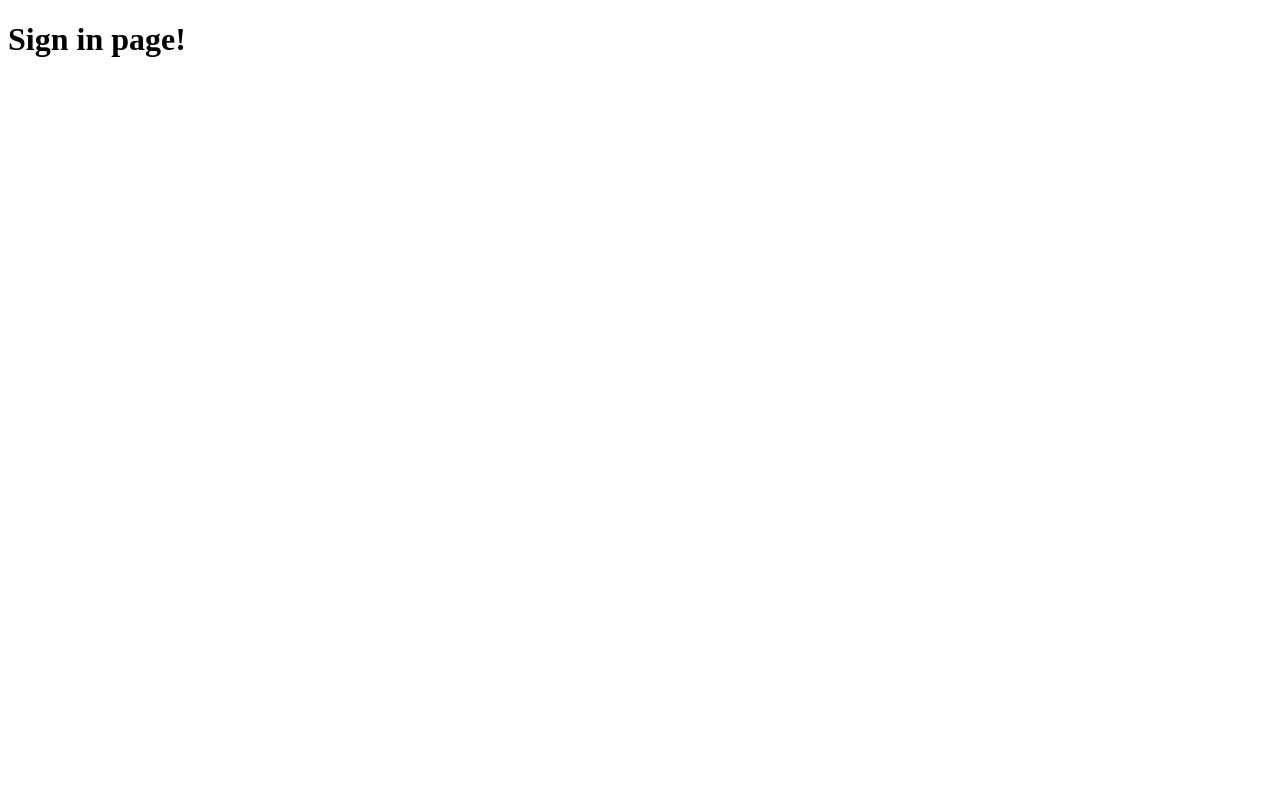
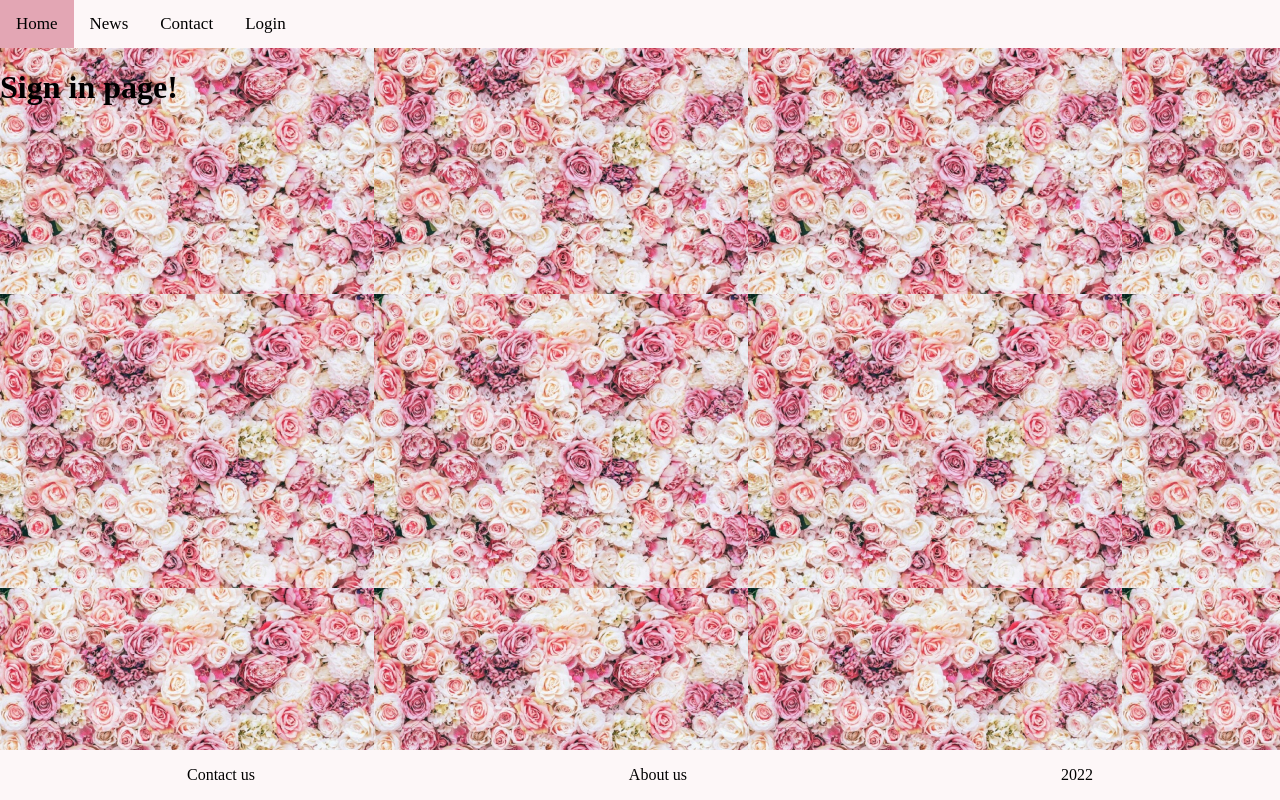
Before and after one commit to dta-byte/BrideTalk, a React (Create React App) app in the folder bridetalk_project/: page /create-user in a window 1280 px wide. Built offline with nearby package versions, Linux system fonts and the light colour scheme.

Commit message:
navbar og footer

```diff
--- /dev/null
+++ b/bridetalk_project/src/components/molecule/index.js
@@ -0,0 +1,4 @@
+import { Footer } from "./navigation/footer/Footer";
+import { Navbar } from "./navigation/navbar/Navbar";
+export { Footer };
+export { Navbar };
--- /dev/null
+++ b/bridetalk_project/src/components/molecule/navigation/footer/Footer.jsx
@@ -0,0 +1,11 @@
+import './footer.css';
+
+export function Footer() {
+    return (
+        <footer className='footer'>
+            <div className='left-text'> Contact us </div>
+            <div className='middle-text'> About us </div>
+            <div className='right-text'> 2022 </div>
+        </footer>
+    );
+}
--- /dev/null
+++ b/bridetalk_project/src/components/molecule/navigation/footer/footer.css
@@ -0,0 +1,26 @@
+.footer {
+  display: flex;
+  position: fixed;
+  background-color: hsl(346, 58%, 98%);
+  bottom: 0;
+  left: 0;
+  right: 0;
+  height: 50px;
+  width: 100%;
+  justify-content: center;
+  align-items: center;
+  margin: auto;
+  /* Add the right font */
+  /* font-family: Impact, Haettenschweiler, 'Arial Narrow Bold', sans-serif */
+}
+
+.middle-text {
+  margin: auto;
+}
+.right-text {
+  margin: auto;
+}
+
+.left-text {
+  margin: auto;
+}
--- /dev/null
+++ b/bridetalk_project/src/components/molecule/navigation/navbar/Navbar.jsx
@@ -0,0 +1,17 @@
+
+// import { Link } from "react-router-dom";
+import './navbar.css'
+
+/*Functional component that creates the navigation bar.*/
+export function Navbar() {
+    return (
+
+        <div class="topnav">
+            <a class="active" href="#home">Home</a>
+
+            <a href="#news">News</a>
+            <a href="#contact">Contact</a>
+         <a href="#"><i class="fa fa-fw fa-user"></i> Login</a>
+        </div>
+    );
+}
--- /dev/null
+++ b/bridetalk_project/src/components/molecule/navigation/navbar/navbar.css
@@ -0,0 +1,27 @@
+/* Add a black background color to the top navigation */
+.topnav {
+    background-color:  hsl(346, 58%, 98%);
+    overflow: hidden;
+  }
+
+  /* Style the links inside the navigation bar */
+  .topnav a {
+    float: left;
+    color: hsl(0, 11%, 0%);
+    text-align: center;
+    padding: 14px 16px;
+    text-decoration: none;
+    font-size: 17px;
+  }
+
+  /* Change the color of links on hover */
+  .topnav a:hover {
+    background-color: hsl(346, 52%, 77%);
+    color: hsl(0, 11%, 0%);
+  }
+
+  /* Add a color to the active/current link */
+  .topnav a.active {
+    background-color: hsl(346, 52%, 77%);
+    color: hsl(0, 11%, 0%);
+  }
--- a/bridetalk_project/src/components/pages/MasterLayout.jsx
+++ b/bridetalk_project/src/components/pages/MasterLayout.jsx
@@ -3,12 +3,20 @@ import { BrowserRouter, Routes, Route } from "react-router-dom";
 import { HomePage } from "./homepage/HomePage";
 import { LoginPage } from "./login/LogInPage";
 import { CreateUserPage } from "./create-user/CreateUserPage";
+import { Footer } from "../molecule/navigation/footer/Footer";
+
+import "./masterlayout.css"
+import { Navbar } from "../molecule/navigation/navbar/Navbar";
+
 
 export const MasterLayout = () => {
     return (
         <>
+
         <BrowserRouter>
 
+        <div className="img">
+        <Navbar></Navbar>
             <Routes>
             {/* Public route for HomePage */}
             <Route path="/" element={<HomePage />}></Route>
@@ -20,7 +28,8 @@ export const MasterLayout = () => {
             <Route path="/create-user" element={<CreateUserPage />}></Route>
 
             </Routes>
-
+            <Footer></Footer>
+            </div>
         </BrowserRouter>
         </>
     )
--- /dev/null
+++ b/bridetalk_project/src/components/pages/masterlayout.css
@@ -0,0 +1,17 @@
+.img {
+background-image: url('../../../public/images/image\ 2.jpg');
+ /* background-repeat: no-repeat; */
+
+  /* Set rules to fill background */
+  min-height: 100%;
+  min-width: 1024px;
+
+  /* Proportionate scaling */
+  width: 100%;
+  height: auto;
+
+  /* Positioning */
+  position: fixed;
+  top: 0;
+  left: 0;
+}
```
Also changed, not shown: bridetalk_project/src/components/pages/HomePage/HomePage.jsx (+4 -3 lines), bridetalk_project/public/images/account_circle-512.jpg.webp (added), bridetalk_project/public/images/image 2.jpg (added).
